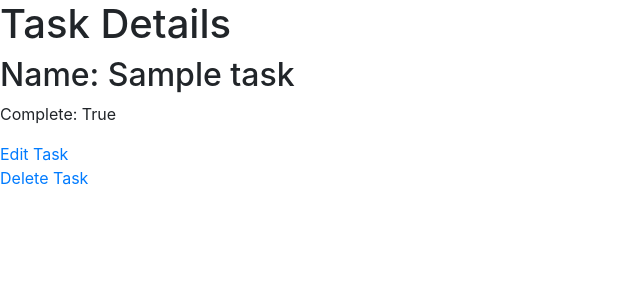
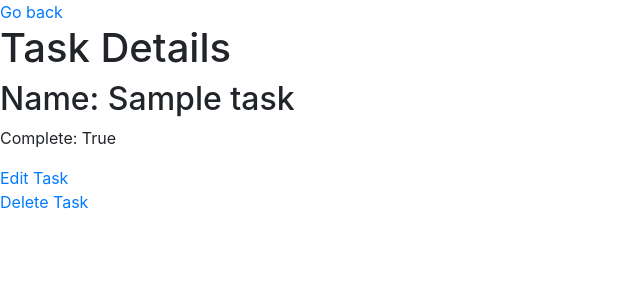
Before and after one commit to vesselindoychev/Django-Todo-App, a Django app: page /task-details/1/ in a window 1280 px wide. Shown: the part 42-342 px from the top of the page, without its empty margins (0-640 px from the left). Run offline with Django 3.2, Linux system fonts and the light colour scheme; a user stored in the database is signed in; tables that the repository leaves empty hold one stand-in row (values such as "Sample post"); some libraries are stand-ins or nearby versions.

Commit message:
Added link in task details page

```diff
--- a/todo_app/templates/base/task_details.html
+++ b/todo_app/templates/base/task_details.html
@@ -1,5 +1,6 @@
 {% extends 'base.html' %}
 {% block content %}
+    <a href="{% url 'task lists' %}">Go back</a>
     <h1>Task Details</h1>
     <h2>Name: {{ object.title }}</h2>
     <p>Complete: {{ object.complete }}</p>
```
